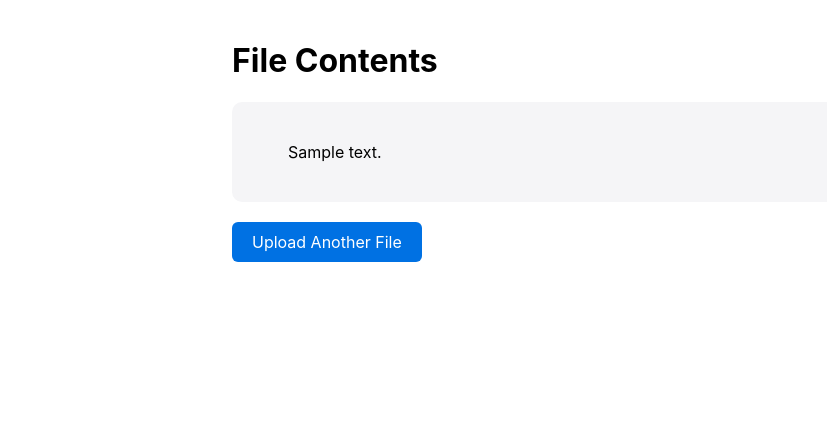
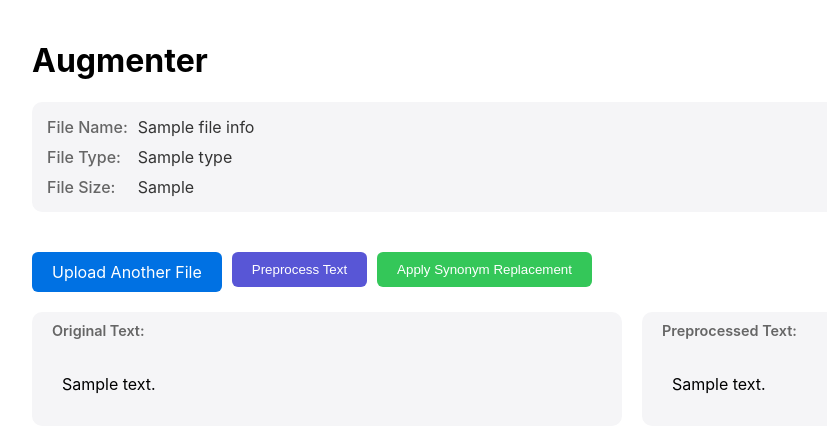
Before and after one commit to basilbaby/s3_augments, a Flask app: template templates/display.html in a window 1280 px wide. Shown: the top 445 px of the page, without its empty margins (8-835 px from the left). Run offline with Flask 3, Linux system fonts and the light colour scheme; the template is opened without the code that fills it: most values are stand-ins (such as "Sample title", 1, 10 or a date in 2020).

Commit message:
Working Text Augment function

```diff
--- a/run.py
+++ b/run.py
@@ -1,6 +1,42 @@
-from flask import Flask, render_template, request
+from flask import Flask, render_template, request, url_for
 from werkzeug.utils import secure_filename
 import os
+import random
+import nltk
+from nltk.corpus import wordnet
+import argparse
+import logging
+
+# Set NLTK data path to tmp directory
+NLTK_DATA_DIR = os.path.join(os.path.dirname(os.path.abspath(__file__)), 'tmp', 'nltk_data')
+nltk.data.path.append(NLTK_DATA_DIR)
+
+def setup_nltk():
+    """Download NLTK data to custom directory"""
+    os.makedirs(NLTK_DATA_DIR, exist_ok=True)
+    try:
+        nltk.download('wordnet', download_dir=NLTK_DATA_DIR, quiet=True)
+        nltk.download('omw-1.4', download_dir=NLTK_DATA_DIR, quiet=True)
+        return True
+    except Exception as e:
+        print(f"Error downloading NLTK data: {e}")
+        return False
+
+# Configure logging
+logger = logging.getLogger(__name__)
+
+def configure_logging(debug_mode):
+    """Configure logging based on debug mode"""
+    if debug_mode:
+        logging.basicConfig(
+            level=logging.DEBUG,
+            format='%(asctime)s - %(levelname)s - %(message)s'
+        )
+    else:
+        logging.basicConfig(
+            level=logging.INFO,
+            format='%(asctime)s - %(levelname)s - %(message)s'
+        )
 
 app = Flask(__name__)
 
@@ -9,14 +45,53 @@ app.config['SECRET_KEY'] = 'dev'
 UPLOAD_FOLDER = 'uploads'
 app.config['UPLOAD_FOLDER'] = UPLOAD_FOLDER
 
-# Create uploads folder if it doesn't exist
-if not os.path.exists(UPLOAD_FOLDER):
-    os.makedirs(UPLOAD_FOLDER)
+def get_synonyms(word):
+    synonyms = []
+    for syn in wordnet.synsets(word):
+        for lemma in syn.lemmas():
+            if lemma.name() != word:
+                synonyms.append(lemma.name())
+    return list(set(synonyms))
+
+def synonym_replacement(sentence, n=3):
+    logger.debug(f"Starting synonym replacement for: {sentence}")
+    words = sentence.split()
+    replacements_made = 0
+    max_attempts = len(words) * 2
+    attempts = 0
+
+    while replacements_made < n and attempts < max_attempts:
+        word_to_replace = random.choice(words)
+        attempts += 1
+
+        if len(word_to_replace) <= 3 or not word_to_replace.isalnum():
+            logger.debug(f"Skipping word: {word_to_replace}")
+            continue
+
+        synonyms = get_synonyms(word_to_replace.lower())
+        logger.debug(f"Found {len(synonyms)} synonyms for '{word_to_replace}': {synonyms}")
+
+        if synonyms:
+            synonym = random.choice(synonyms)
+            synonym = synonym.replace('_', ' ')
+            logger.debug(f"Replacing '{word_to_replace}' with '{synonym}'")
+
+            if word_to_replace.istitle():
+                synonym = synonym.title()
+            elif word_to_replace.isupper():
+                synonym = synonym.upper()
+
+            words = [synonym if word.lower() == word_to_replace.lower() else word for word in words]
+            replacements_made += 1
+
+    result = ' '.join(words)
+    logger.debug(f"Made {replacements_made} replacements")
+    return result
 
 @app.route('/', methods=['GET', 'POST'])
 def index():
     if request.method == 'POST':
-        print("Upload route accessed")  # Debug print
+        logger.debug("Processing file upload")
         if 'file' not in request.files:
             return 'No file uploaded', 400
 
@@ -25,15 +100,105 @@ def index():
             return 'No file selected', 400
 
         filename = secure_filename(file.filename)
-        file.save(os.path.join(app.config['UPLOAD_FOLDER'], filename))
+        filepath = os.path.join(app.config['UPLOAD_FOLDER'], filename)
+        file.save(filepath)
 
-        with open(os.path.join(app.config['UPLOAD_FOLDER'], filename), 'r') as f:
+        file_info = {
+            'name': filename,
+            'type': file.content_type or 'text/plain',
+            'size': os.path.getsize(filepath),
+            'size_formatted': format_file_size(os.path.getsize(filepath))
+        }
+
+        with open(filepath, 'r') as f:
             content = f.read()
-        return render_template('display.html', text=content)
+        return render_template('display.html', text=content, file_info=file_info)
 
-    print("Index route accessed")  # Debug print
     return render_template('upload.html')
 
+def format_file_size(size_in_bytes):
+    for unit in ['B', 'KB', 'MB', 'GB']:
+        if size_in_bytes < 1024.0:
+            return f"{size_in_bytes:.1f} {unit}"
+        size_in_bytes /= 1024.0
+    return f"{size_in_bytes:.1f} TB"
+
+@app.route('/augment', methods=['POST'])
+def augment():
+    logger.debug("Augment route accessed")
+    text = request.form.get('text', '')
+    if not text:
+        return 'No text provided', 400
+
+    try:
+        augmented_text = synonym_replacement(text)
+        logger.debug(f"Original text: {text}")
+        logger.debug(f"Augmented text: {augmented_text}")
+
+        file_info = {
+            'name': 'Augmented Text',
+            'type': 'text/plain',
+            'size': len(text.encode('utf-8')),
+            'size_formatted': format_file_size(len(text.encode('utf-8')))
+        }
+
+        return render_template('display.html',
+                             text=text,
+                             augmented_text=augmented_text,
+                             processed_type="Synonym",
+                             file_info=file_info)
+    except Exception as e:
+        logger.error(f"Error in augmentation: {str(e)}", exc_info=True)
+        return f"Error in text augmentation: {str(e)}", 500
+
+@app.route('/preprocess', methods=['POST'])
+def preprocess():
+    logger.debug("Preprocess route accessed")
+    text = request.form.get('text', '')
+    if not text:
+        return 'No text provided', 400
+
+    try:
+        # Preprocess text: remove all extra spaces (including newlines) and convert to lowercase
+        preprocessed_text = ' '.join(text.lower().split())
+        logger.debug(f"Original text: {text}")
+        logger.debug(f"Preprocessed text: {preprocessed_text}")
+
+        file_info = {
+            'name': 'Preprocessed Text',
+            'type': 'text/plain',
+            'size': len(text.encode('utf-8')),
+            'size_formatted': format_file_size(len(text.encode('utf-8')))
+        }
+
+        return render_template('display.html',
+                             text=text,
+                             augmented_text=preprocessed_text,
+                             processed_type="Preprocessed",
+                             file_info=file_info)
+    except Exception as e:
+        logger.error(f"Error in preprocessing: {str(e)}", exc_info=True)
+        return f"Error in text preprocessing: {str(e)}", 500
+
 if __name__ == '__main__':
-    print("Starting Flask server...")
-    app.run(host='127.0.0.1', port=8080, debug=True, threaded=True)
+    # Parse command line arguments
+    parser = argparse.ArgumentParser()
+    parser.add_argument('--debug', action='store_true', help='Enable debug mode')
+    args = parser.parse_args()
+
+    # Configure logging based on debug flag
+    configure_logging(args.debug)
+
+    # Setup NLTK data
+    logger.info("Setting up NLTK data...")
+    if setup_nltk():
+        logger.info(f"NLTK data downloaded successfully to {NLTK_DATA_DIR}")
+    else:
+        logger.error("Failed to download NLTK data")
+        exit(1)
+
+    # Create uploads folder if it doesn't exist
+    os.makedirs(UPLOAD_FOLDER, exist_ok=True)
+
+    logger.info("Starting Flask server...")
+    app.run(host='127.0.0.1', port=8080, debug=args.debug, threaded=True)
--- a/templates/display.html
+++ b/templates/display.html
@@ -1,23 +1,43 @@
 <!DOCTYPE html>
 <html>
 <head>
-    <title>File Contents</title>
+    <title>Augmenter</title>
     <style>
         body {
             font-family: -apple-system, BlinkMacSystemFont, "Segoe UI", Roboto, Helvetica, Arial, sans-serif;
-            max-width: 800px;
+            max-width: 1200px;
             margin: 0 auto;
             padding: 20px;
+        }
+        .container {
+            display: flex;
+            gap: 20px;
         }
         .content {
             background-color: #f5f5f7;
             border-radius: 10px;
             padding: 20px;
             margin-top: 20px;
+            flex: 1;
+            position: relative;
+        }
+        .content-header {
+            position: absolute;
+            top: 10px;
+            left: 20px;
+            margin: 0;
+            color: #666;
+            font-size: 0.9em;
+            font-weight: 600;
+        }
+        .content-text {
+            margin-top: 30px;
             white-space: pre-wrap;
             word-wrap: break-word;
+            line-height: 1.5;
+            padding: 10px;
         }
-        .back-button {
+        .button {
             display: inline-block;
             background-color: #0071e3;
             color: white;
@@ -25,17 +45,96 @@
             padding: 10px 20px;
             border-radius: 6px;
             margin-top: 20px;
+            border: none;
+            cursor: pointer;
         }
-        .back-button:hover {
+        .button:hover {
             background-color: #0077ed;
+        }
+        .button-container {
+            display: flex;
+            gap: 10px;
+        }
+        .augment-button {
+            background-color: #34c759;
+        }
+        .augment-button:hover {
+            background-color: #30b753;
+        }
+        .preprocess-button {
+            background-color: #5856d6;
+        }
+        .preprocess-button:hover {
+            background-color: #4a49c2;
+        }
+        .file-info {
+            background-color: #f5f5f7;
+            border-radius: 10px;
+            padding: 15px;
+            margin-bottom: 20px;
+        }
+        .file-info-grid {
+            display: grid;
+            grid-template-columns: auto 1fr;
+            gap: 10px;
+            align-items: center;
+        }
+        .file-info-label {
+            color: #666;
+            font-weight: 500;
+        }
+        .file-info-value {
+            color: #333;
         }
     </style>
 </head>
 <body>
-    <h1>File Contents</h1>
-    <div class="content">
-        {{ text }}
+    <h1>Augmenter</h1>
+
+    {% if file_info %}
+    <div class="file-info">
+        <div class="file-info-grid">
+            <span class="file-info-label">File Name:</span>
+            <span class="file-info-value">{{ file_info.name }}</span>
+
+            <span class="file-info-label">File Type:</span>
+            <span class="file-info-value">{{ file_info.type }}</span>
+
+            <span class="file-info-label">File Size:</span>
+            <span class="file-info-value">{{ file_info.size_formatted }}</span>
+        </div>
     </div>
-    <a href="/" class="back-button">Upload Another File</a>
+    {% endif %}
+
+    <div class="button-container">
+        <a href="/" class="button">Upload Another File</a>
+        <form action="{{ url_for('preprocess') }}" method="post" style="display: inline;">
+            <input type="hidden" name="text" value="{{ text }}">
+            <button type="submit" class="button preprocess-button">Preprocess Text</button>
+        </form>
+        <form action="{{ url_for('augment') }}" method="post" style="display: inline;">
+            <input type="hidden" name="text" value="{{ text }}">
+            <button type="submit" class="button augment-button">Apply Synonym Replacement</button>
+        </form>
+    </div>
+
+    <div class="container">
+        <div class="content">
+            <h3 class="content-header">Original Text:</h3>
+            <div class="content-text">{{ text }}</div>
+        </div>
+        {% if augmented_text %}
+        <div class="content">
+            <h3 class="content-header">
+                {% if processed_type == "Synonym" %}
+                Synonym Text:
+                {% else %}
+                Preprocessed Text:
+                {% endif %}
+            </h3>
+            <div class="content-text">{{ augmented_text }}</div>
+        </div>
+        {% endif %}
+    </div>
 </body>
 </html>
```
Also changed, not shown: templates/upload.html (+5 -18 lines), 1 other file.
